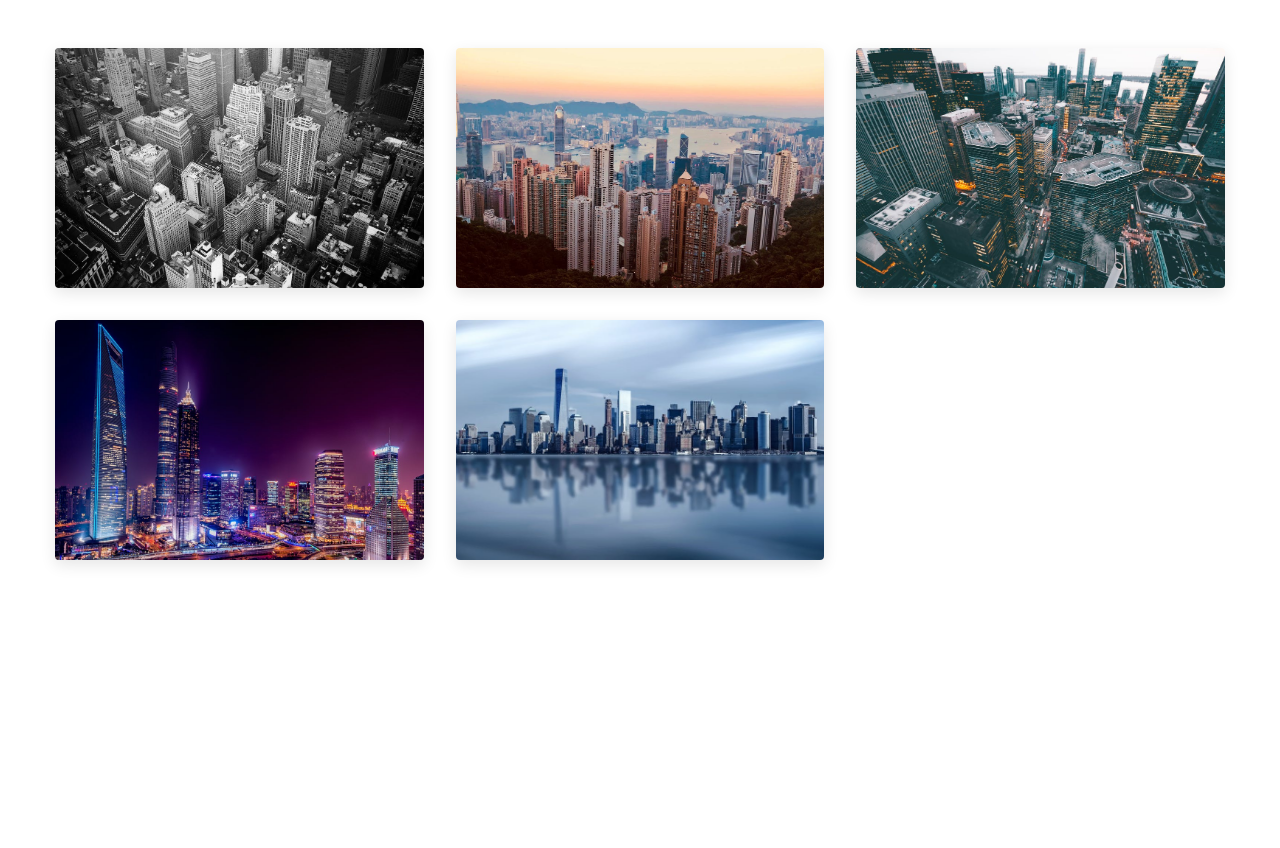
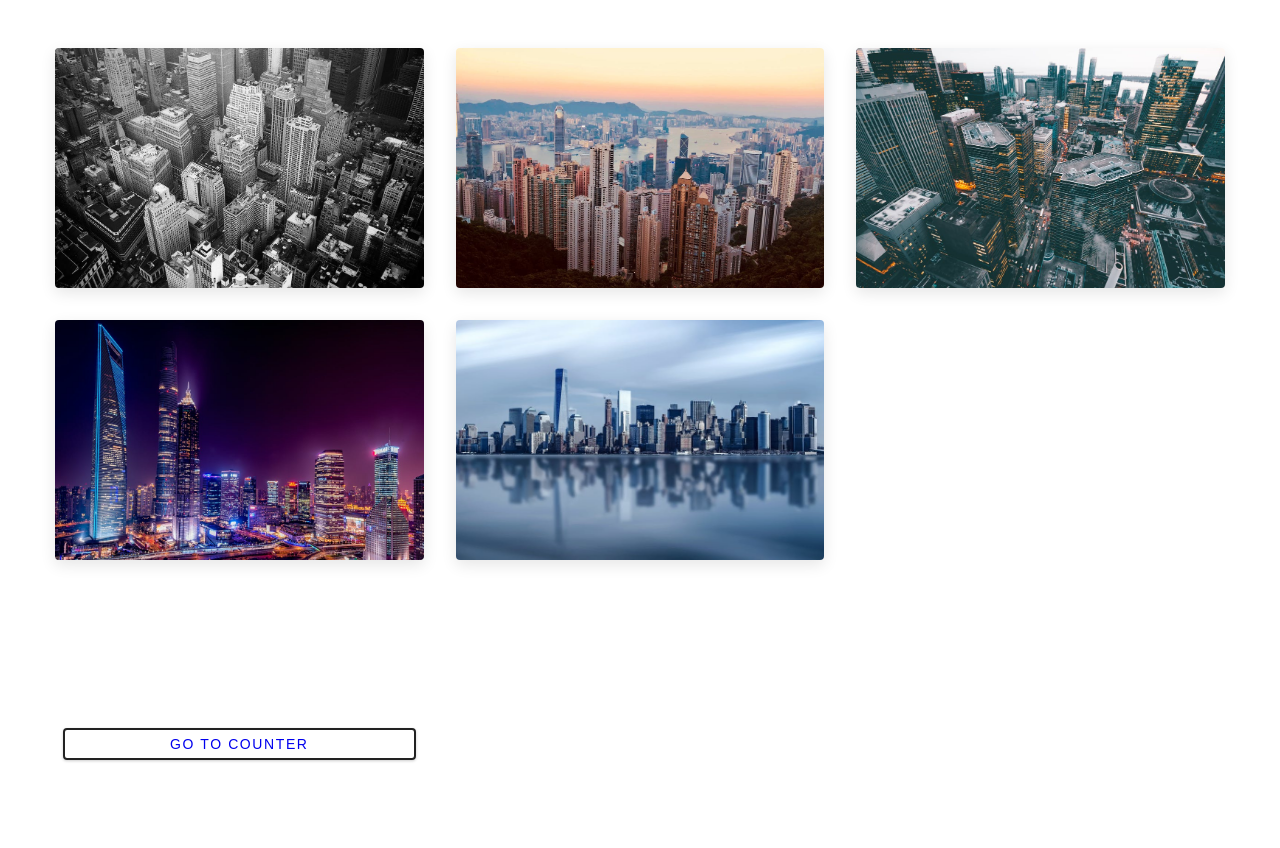
Before and after one commit to zhzlatkov/jsOOP, a plain HTML site: page gallery/starter/index.html in a window 1280 px wide. Shown: the part 432-1280 px from the top of the page. Before the commit the page ends 1072 px from the top, so only its background shows below. Drawn offline with nearby package versions, Linux system fonts and the light colour scheme.

Commit message:
Add new button for connection between the projects

```diff
--- a/gallery/starter/index.html
+++ b/gallery/starter/index.html
@@ -88,6 +88,11 @@
         <div class="modal-images"></div>
       </div>
     </div>
+    <div class="section">
+      <button class="btn">
+        <a href="../../counter/starter/index.html"> Go to counter </a>
+      </button>
+    </div>
     <script src="app.js"></script>
   </body>
 </html>
--- a/gallery/starter/styles.css
+++ b/gallery/starter/styles.css
@@ -3,7 +3,7 @@
 Fonts
 ===============
 */
-@import url('https://fonts.googleapis.com/css?family=Open+Sans|Roboto:400,700&display=swap');
+@import url("https://fonts.googleapis.com/css?family=Open+Sans|Roboto:400,700&display=swap");
 
 /*
 ===============
@@ -43,8 +43,8 @@ Variables
   --clr-green-dark: hsl(125, 67%, 44%);
   --clr-green-light: hsl(125, 71%, 66%);
   --clr-black: #222;
-  --ff-primary: 'Roboto', sans-serif;
-  --ff-secondary: 'Open Sans', sans-serif;
+  --ff-primary: "Roboto", sans-serif;
+  --ff-secondary: "Open Sans", sans-serif;
   --transition: all 0.3s linear;
   --spacing: 0.1rem;
   --radius: 0.25rem;
@@ -266,3 +266,25 @@ Modal
 .modal-img.selected {
   opacity: 1;
 }
+.btn {
+  text-transform: uppercase;
+  background: transparent;
+  color: var(--clr-black);
+  padding: 0.375rem 0.75rem;
+  letter-spacing: var(--spacing);
+  display: inline-block;
+  transition: var(--transition);
+  font-size: 0.875rem;
+  border: 2px solid var(--clr-black);
+  cursor: pointer;
+  box-shadow: 0 1px 3px rgba(0, 0, 0, 0.2);
+  border-radius: var(--radius);
+  margin: 0.5rem;
+}
+.btn:hover {
+  color: var(--clr-white);
+  background: var(--clr-black);
+}
+a:hover {
+  color: var(--clr-white);
+}
```
